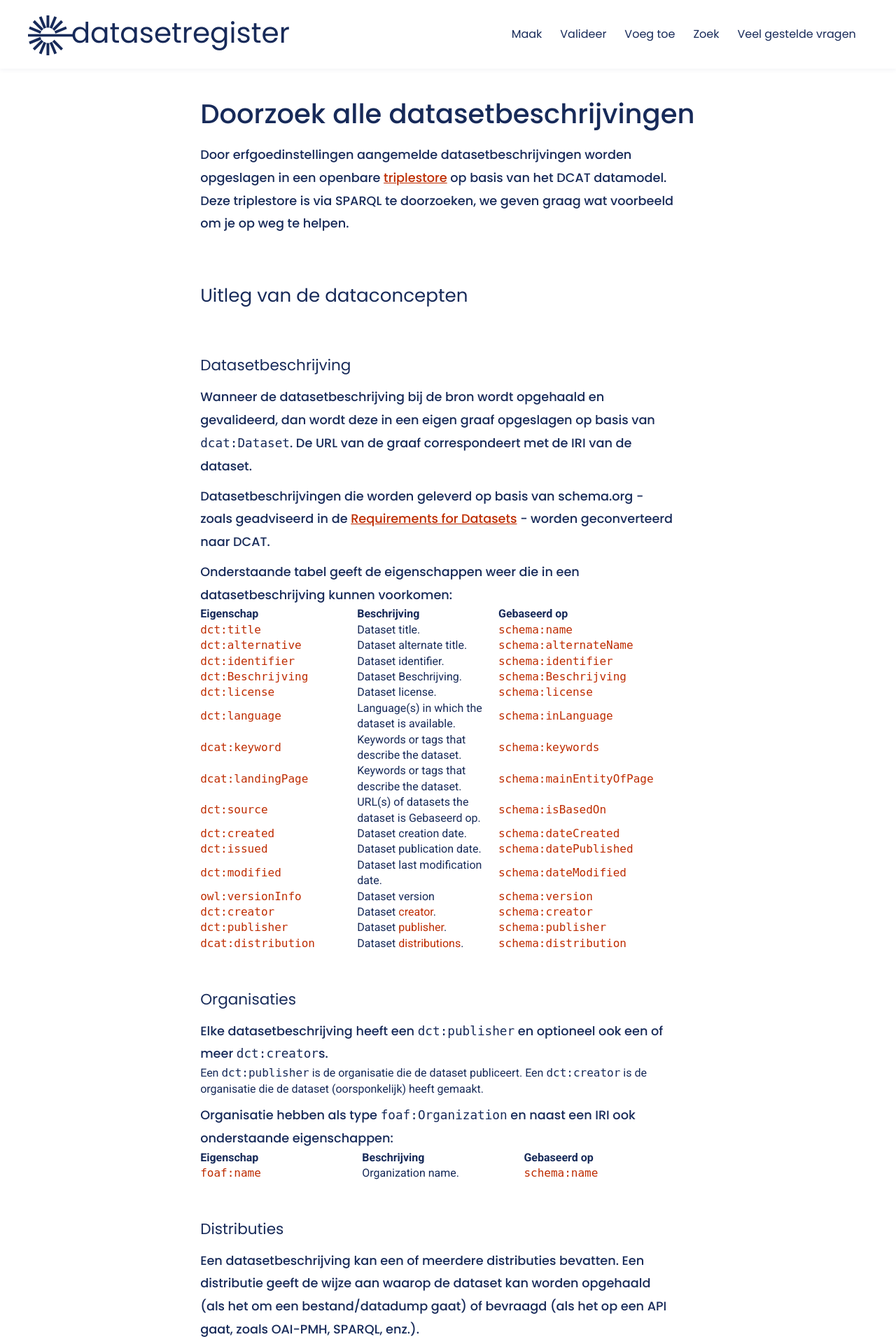
After one commit to netwerk-digitaal-erfgoed/registry-demo, a PHP site: page /search.php in a window 1280 px wide. The commit adds this page. Shown: the top 1920 px of the page at 70% size. Run offline with PHP 8.4, Linux system fonts and the light colour scheme.

Commit message:
separate (in-between) page for search

```diff
--- a/web/includes/header.php
+++ b/web/includes/header.php
@@ -115,7 +115,7 @@
                            <a class="<?php if(strstr($_SERVER['REQUEST_URI'],"viaurl.php")) { echo "active "; } ?>m-theme-before m-select--none" href="/viaurl.php">Voeg toe</a>
                         </li>
 						<li>
-                           <a class="m-theme-before m-select--none" href="https://triplestore.netwerkdigitaalerfgoed.nl/">Zoek</a>
+                           <a class="m-theme-before m-select--none" href="/search.php">Zoek</a>
                         </li>
                         <li class="has-sub" arial-label="Open submenu" title="Open submenu" role="open submenu">
                            <a class="<?php if(strstr($_SERVER['REQUEST_URI'],"faq")) { echo "active "; } ?>m-theme-before m-select--none" href="/faq.php">Veel gestelde vragen</a>
@@ -165,7 +165,7 @@
                            <a class="m-theme-before m-select--none" href="/viaurl.php">Voeg toe</a>
                         </li>
 						<li>
-                           <a class="m-theme-before m-select--none" href="https://triplestore.netwerkdigitaalerfgoed.nl/">Zoek</a>
+                           <a class="m-theme-before m-select--none" href="/search.php">Zoek</a>
                         </li>
                         <li>
                            <a class="m-theme-before m-select--none" href="/faq.php">Veel gestelde vragen</a>
--- a/web/index.php
+++ b/web/index.php
@@ -31,7 +31,7 @@
                      <h3>Ben je op zoek naar erfgoeddatasets?</h3>
                      <ul class="list--quicklinks">
                         <li><a target="datastory" href="https://demo.netwerkdigitaalerfgoed.nl/stories/hackalod/datasetregister/">Leer via de Data story hoe te zoeken</a></li>
-                        <li><a target="triplestore" href="https://triplestore.netwerkdigitaalerfgoed.nl/">Doorzoek alle datasetbeschrijvingen</a></li>
+                        <li><a target="triplestore" href="/search.php">Doorzoek alle datasetbeschrijvingen</a></li>
                         <li><a href="/faq-gebruikers.php">Veelgestelde vragen door dataset gebruikers</a></li>
                      </ul>
                   </div>
--- /dev/null
+++ b/web/search.php
@@ -0,0 +1,216 @@
+<?php include("includes/header.php") ?>
+<main>
+   <section class="text m-t-space m-b-space m-theme--blue">
+      <div class="o-container o-container__small m-t-space">
+         <h1 class="title--l">Doorzoek alle datasetbeschrijvingen</h1>
+
+
+
+		<p>Door erfgoedinstellingen aangemelde datasetbeschrijvingen worden opgeslagen in een openbare <a target="triplestore" href="https://triplestore.netwerkdigitaalerfgoed.nl/">triplestore</a> op basis van het DCAT datamodel. Deze triplestore is via SPARQL te doorzoeken, we geven graag wat voorbeeld om je op weg te helpen.</p>
+
+		<p><br></p><h2 class="title--2">Uitleg van de dataconcepten</h2>
+
+
+		<p><br></p><h3>Datasetbeschrijving</h3>
+		<p>Wanneer de datasetbeschrijving bij de bron wordt opgehaald en gevalideerd, dan wordt deze in een eigen graaf opgeslagen op basis van <code>dcat:Dataset</code>. De URL van de graaf correspondeert met de IRI van de dataset.</p>
+		<p>Datasetbeschrijvingen die worden geleverd op basis van schema.org - zoals geadviseerd in de <a href="https://netwerk-digitaal-erfgoed.github.io/requirements-datasets/">Requirements for Datasets</a> - worden geconverteerd naar DCAT.</p>
+
+		<p>Onderstaande tabel geeft de eigenschappen weer die in een datasetbeschrijving kunnen voorkomen:</p>
+
+		<table>
+		<thead>
+		<tr>
+		<th>Eigenschap</th>
+		<th>Beschrijving</th>
+		<th>Gebaseerd op</th>
+		</tr>
+		</thead>
+		<tbody>
+		<tr>
+		<td><a href="http://purl.org/dc/terms/title" rel="nofollow"><code>dct:title</code></a></td>
+		<td>Dataset title.</td>
+		<td><a href="https://schema.org/name" rel="nofollow"><code>schema:name</code></a></td>
+		</tr>
+		<tr>
+		<td><a href="http://purl.org/dc/terms/alternative" rel="nofollow"><code>dct:alternative</code></a></td>
+		<td>Dataset alternate title.</td>
+		<td><a href="https://schema.org/alternateName" rel="nofollow"><code>schema:alternateName</code></a></td>
+		</tr>
+		<tr>
+		<td><a href="http://purl.org/dc/terms/identifier" rel="nofollow"><code>dct:identifier</code></a></td>
+		<td>Dataset identifier.</td>
+		<td><a href="https://schema.org/identifier" rel="nofollow"><code>schema:identifier</code></a></td>
+		</tr>
+		<tr>
+		<td><a href="http://purl.org/dc/terms/Beschrijving" rel="nofollow"><code>dct:Beschrijving</code></a></td>
+		<td>Dataset Beschrijving.</td>
+		<td><a href="https://schema.org/Beschrijving" rel="nofollow"><code>schema:Beschrijving</code></a></td>
+		</tr>
+		<tr>
+		<td><a href="http://purl.org/dc/terms/license" rel="nofollow"><code>dct:license</code></a></td>
+		<td>Dataset license.</td>
+		<td><a href="https://schema.org/license" rel="nofollow"><code>schema:license</code></a></td>
+		</tr>
+		<tr>
+		<td><a href="http://purl.org/dc/terms/language" rel="nofollow"><code>dct:language</code></a></td>
+		<td>Language(s) in which the dataset is available.</td>
+		<td><a href="https://schema.org/inLanguage" rel="nofollow"><code>schema:inLanguage</code></a></td>
+		</tr>
+		<tr>
+		<td><a href="https://www.w3.org/TR/vocab-dcat-3/#Eigenschap:resource_keyword" rel="nofollow"><code>dcat:keyword</code></a></td>
+		<td>Keywords or tags that describe the dataset.</td>
+		<td><a href="https://schema.org/keywords" rel="nofollow"><code>schema:keywords</code></a></td>
+		</tr>
+		<tr>
+		<td><a href="https://www.w3.org/TR/vocab-dcat-3/#Eigenschap:resource_landing_page" rel="nofollow"><code>dcat:landingPage</code></a></td>
+		<td>Keywords or tags that describe the dataset.</td>
+		<td><a href="https://schema.org/mainEntityOfPage" rel="nofollow"><code>schema:mainEntityOfPage</code></a></td>
+		</tr>
+		<tr>
+		<td><a href="http://purl.org/dc/terms/source" rel="nofollow"><code>dct:source</code></a></td>
+		<td>URL(s) of datasets the dataset is Gebaseerd op.</td>
+		<td><a href="https://schema.org/isBasedOn" rel="nofollow"><code>schema:isBasedOn</code></a></td>
+		</tr>
+		<tr>
+		<td><a href="http://purl.org/dc/terms/created" rel="nofollow"><code>dct:created</code></a></td>
+		<td>Dataset creation date.</td>
+		<td><a href="https://schema.org/dateCreated" rel="nofollow"><code>schema:dateCreated</code></a></td>
+		</tr>
+		<tr>
+		<td><a href="http://purl.org/dc/terms/issued" rel="nofollow"><code>dct:issued</code></a></td>
+		<td>Dataset publication date.</td>
+		<td><a href="https://schema.org/datePublished" rel="nofollow"><code>schema:datePublished</code></a></td>
+		</tr>
+		<tr>
+		<td><a href="http://purl.org/dc/terms/modified" rel="nofollow"><code>dct:modified</code></a></td>
+		<td>Dataset last modification date.</td>
+		<td><a href="https://schema.org/dateModifed" rel="nofollow"><code>schema:dateModified</code></a></td>
+		</tr>
+		<tr>
+		<td><a href="https://www.w3.org/2002/07/owl#versionInfo" rel="nofollow"><code>owl:versionInfo</code></a></td>
+		<td>Dataset version</td>
+		<td><a href="https://schema.org/version" rel="nofollow"><code>schema:version</code></a></td>
+		</tr>
+		<tr>
+		<td><a href="http://purl.org/dc/terms/creator" rel="nofollow"><code>dct:creator</code></a></td>
+		<td>Dataset <a href="#foaforganization">creator</a>.</td>
+		<td><a href="https://schema.org/creator" rel="nofollow"><code>schema:creator</code></a></td>
+		</tr>
+		<tr>
+		<td><a href="http://purl.org/dc/terms/publisher" rel="nofollow"><code>dct:publisher</code></a></td>
+		<td>Dataset <a href="#foaforganization">publisher</a>.</td>
+		<td><a href="https://schema.org/publisher" rel="nofollow"><code>schema:publisher</code></a></td>
+		</tr>
+		<tr>
+		<td><a href="https://www.w3.org/TR/vocab-dcat-3/#Eigenschap:dataset_distribution" rel="nofollow"><code>dcat:distribution</code></a></td>
+		<td>Dataset <a href="#dcatdistribution">distributions</a>.</td>
+		<td><a href="https://schema.org/distribution" rel="nofollow"><code>schema:distribution</code></a></td>
+		</tr>
+		</tbody>
+		</table>
+
+
+		<p><br></p><h3 id="foaforganization">Organisaties</h3>
+
+		<p>Elke datasetbeschrijving heeft een <code>dct:publisher</code> en optioneel ook een of meer <code>dct:creator</code>s.</p> Een <code>dct:publisher</code> is de organisatie die de dataset publiceert. Een <code>dct:creator</code> is de organisatie die de dataset (oorsponkelijk) heeft gemaakt.</p>
+
+		<p>Organisatie hebben als type <code>foaf:Organization</code> en naast een IRI ook onderstaande eigenschappen:</p>
+
+		<table>
+		<thead>
+		<tr>
+		<th>Eigenschap</th>
+		<th>Beschrijving</th>
+		<th>Gebaseerd op</th>
+		</tr>
+		</thead>
+		<tbody>
+		<tr>
+		<td><a href="http://xmlns.com/foaf/0.1/name" rel="nofollow"><code>foaf:name</code></a></td>
+		<td>Organization name.</td>
+		<td><a href="https://schema.org/name" rel="nofollow"><code>schema:name</code></a></td>
+		</tr>
+		</tbody>
+		</table>
+
+		<p><br></p><h3 id="dcatdistribution">Distributies</h3>
+
+
+		<p>Een datasetbeschrijving kan een of meerdere distributies bevatten. Een distributie geeft de wijze aan waarop de dataset kan worden opgehaald (als het om een bestand/datadump gaat) of bevraagd (als het op een API gaat, zoals OAI-PMH, SPARQL, enz.).</p>
+
+		<p>Onderstaande tabel geeft de eigenschappen weer die in een distributie kunnen voorkomen:</p>
+
+
+
+		<table>
+		<thead>
+		<tr>
+		<th>Eigenschap</th>
+		<th>Beschrijving</th>
+		<th>Gebaseerd op</th>
+		</tr>
+		</thead>
+		<tbody>
+		<tr>
+		<td><a href="https://www.w3.org/TR/vocab-dcat-3/" rel="nofollow"><code>dcat:accessUrl</code></a></td>
+		<td>Distribution URL.</td>
+		<td><a href="https://schema.org/contentUrl" rel="nofollow"><code>schema:contentUrl</code></a></td>
+		</tr>
+		<tr>
+		<td><a href="https://www.w3.org/TR/vocab-dcat-3/" rel="nofollow"><code>dcat:mediaType</code></a></td>
+		<td>Distribution’s IANA media type.</td>
+		<td><a href="https://schema.org/fileFormat" rel="nofollow"><code>schema:fileFormat</code></a></td>
+		</tr>
+		<tr>
+		<td><a href="http://purl.org/dc/terms/format" rel="nofollow"><code>dct:format</code></a></td>
+		<td>Distribution content type (e.g. <code>text/turtle</code>).</td>
+		<td><a href="https://schema.org/encodingFormat" rel="nofollow"><code>schema:encodingFormat</code></a></td>
+		</tr>
+		<tr>
+		<td><a href="http://purl.org/dc/terms/issued" rel="nofollow"><code>dct:issued</code></a></td>
+		<td>Distribution publication date.</td>
+		<td><a href="https://schema.org/datePublished" rel="nofollow"><code>schema:datePublished</code></a></td>
+		</tr>
+		<tr>
+		<td><a href="http://purl.org/dc/terms/issued" rel="nofollow"><code>dct:modified</code></a></td>
+		<td>Distribution last modification date.</td>
+		<td><a href="https://schema.org/dateModified" rel="nofollow"><code>schema:dateModified</code></a></td>
+		</tr>
+		<tr>
+		<td><a href="http://purl.org/dc/terms/Beschrijving" rel="nofollow"><code>dct:Beschrijving</code></a></td>
+		<td>Distribution Beschrijving.</td>
+		<td><a href="https://schema.org/Beschrijving" rel="nofollow"><code>schema:Beschrijving</code></a></td>
+		</tr>
+		<tr>
+		<td><a href="http://purl.org/dc/terms/language" rel="nofollow"><code>dct:language</code></a></td>
+		<td>Distribution language.</td>
+		<td><a href="https://schema.org/inLanguage" rel="nofollow"><code>schema:inLanguage</code></a></td>
+		</tr>
+		<tr>
+		<td><a href="http://purl.org/dc/terms/license" rel="nofollow"><code>dct:license</code></a></td>
+		<td>Distribution license.</td>
+		<td><a href="https://schema.org/license" rel="nofollow"><code>schema:license</code></a></td>
+		</tr>
+		<tr>
+		<td><a href="http://purl.org/dc/terms/title" rel="nofollow"><code>dct:title</code></a></td>
+		<td>Distribution title.</td>
+		<td><a href="https://schema.org/name" rel="nofollow"><code>schema:name</code></a></td>
+		</tr>
+		<tr>
+		<td><a href="https://www.w3.org/TR/vocab-dcat-3/" rel="nofollow"><code>dcat:byteSize</code></a></td>
+		<td>Distribution’s download size in bytes.</td>
+		<td><a href="https://schema.org/contentSize" rel="nofollow"><code>schema:contentSize</code></a></td>
+		</tr>
+		</tbody>
+		</table>
+
+
+		<p><br></p><h2 class="title--2">Voorbeeld queries</h2>
+
+		<p>Via de <a href="https://demo.netwerkdigitaalerfgoed.nl/stories/hackalod/datasetregister/">Datasetregister Datastories</a> worden er voorbeelden gegeven van wat er aan het Datasetregister gevraagd kan worden. Door op de "blauwe pijl omhoog" te klikken bij resultaten wordt de gebruikte SPARQL-query getoond. Deze SPARQL-query kan ook aangepast worden en opnieuw uitgevoerd worden.</p>
+		<p>Ook via de <a target="triplestore" href="https://triplestore.netwerkdigitaalerfgoed.nl/">triplestore</a> (in GraphDB) worden er voorbeelden gegeven van SPARQL-queries (in de sectie "Saved SPARQL queries").</p>
+
+      </div>
+   </section>
+</main>
+<?php include("includes/footer.php") ?>
```
